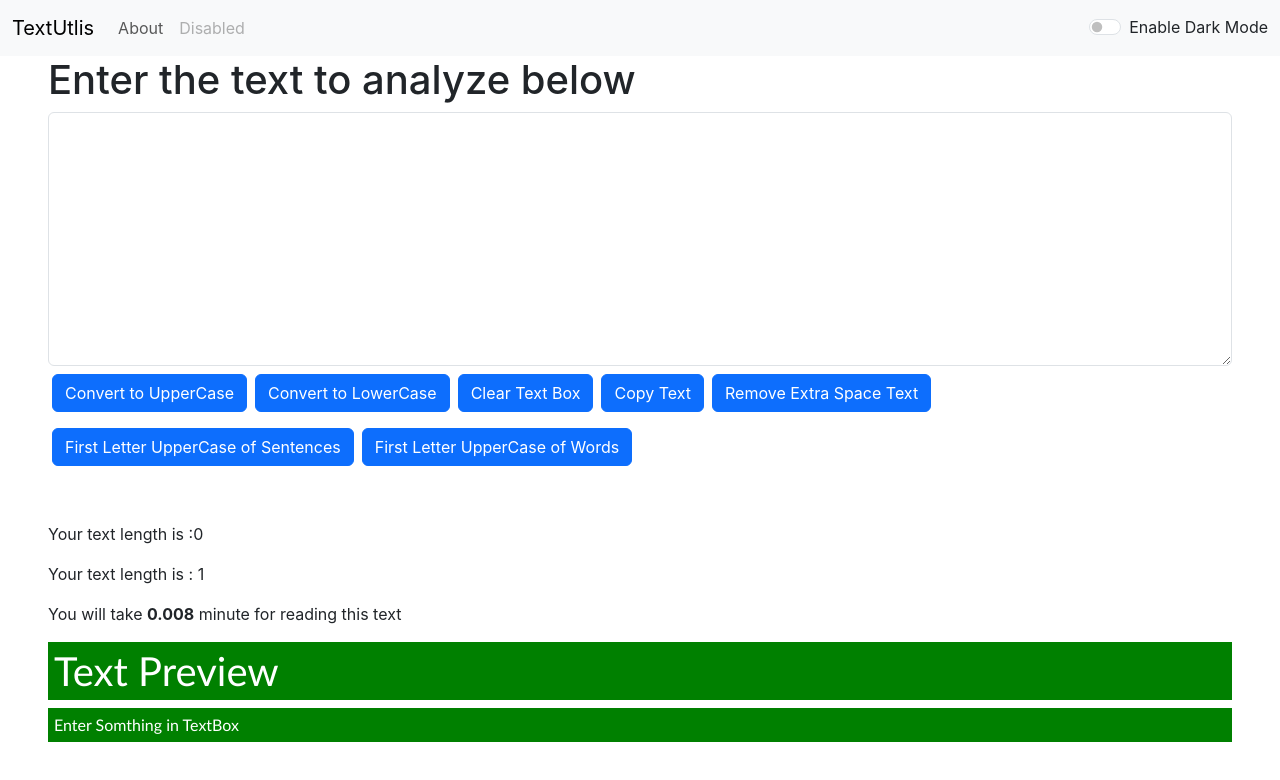
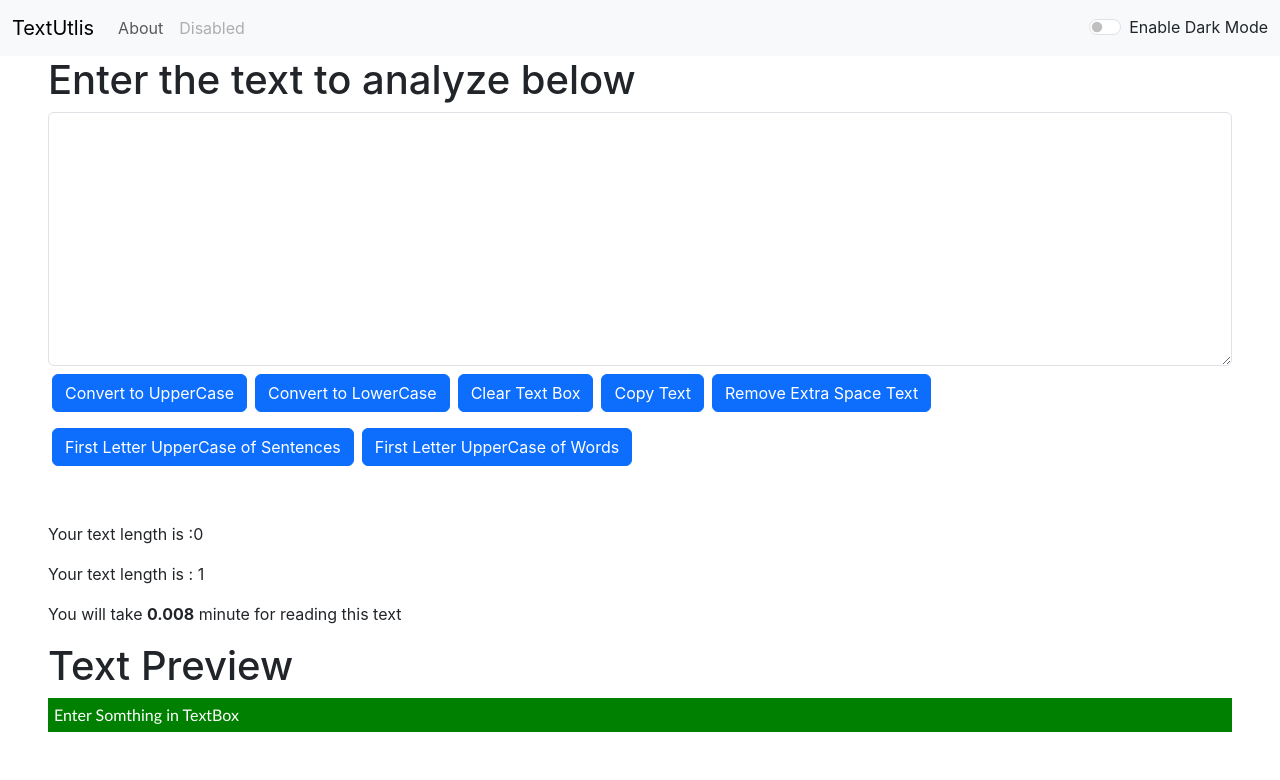
Before and after one commit to amanindian/Text-Utils, a React (Create React App) app: page / in a window 1280 px wide. Shown: the top 780 px of the page. Built offline with nearby package versions, Linux system fonts and the light colour scheme.

Commit message:
Initialize project using Create React App

```diff
--- a/src/Components/TextForm.js
+++ b/src/Components/TextForm.js
@@ -65,7 +65,7 @@ export default function TextForm(props) {
                 <p>Your text length is :{text.length}</p>
                 <p>Your text length is : {text.split(" ").length}</p>
                 <p>You will take <b> {0.008 * text.split(" ").length}</b> minute for reading this text</p>
-                <h1 className='red' >Text Preview</h1>
+                <h1>Text Preview</h1>
                 <p className='red'>{text.length > 0 ? text : "Enter Somthing in TextBox"}</p>
             </div>
         </>
```
